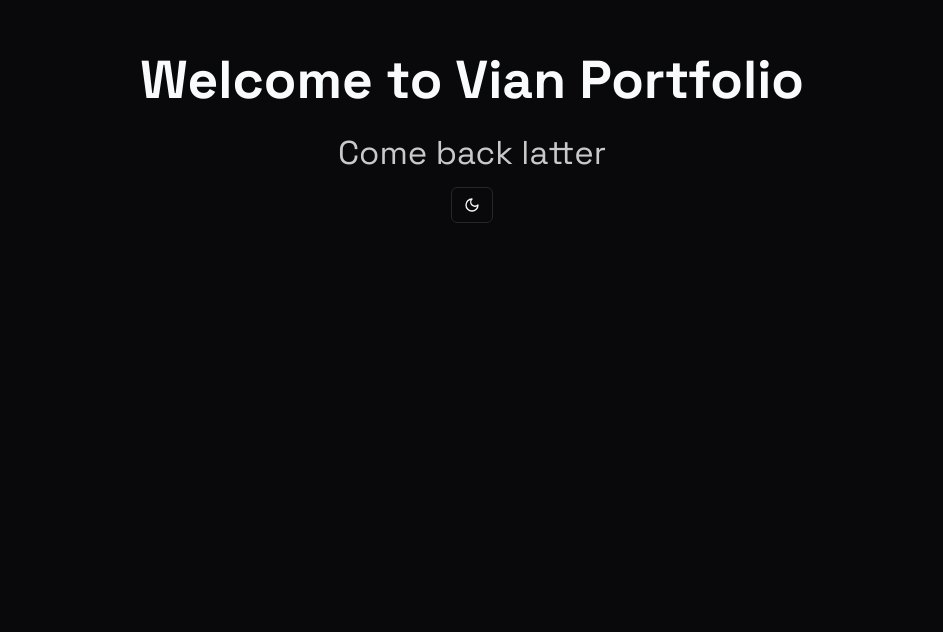
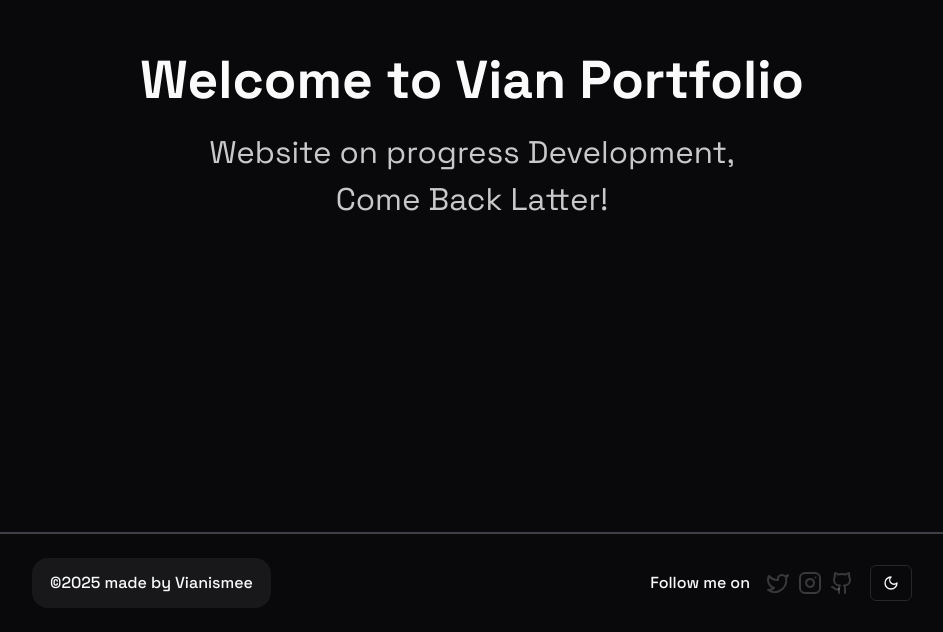
Before and after one commit to vianismee/vian-portfolio, a Next.js app: page / in a window 1280 px wide. Shown: the part 370-1002 px from the top of the page, without its empty margins (168-1111 px from the left). Before the commit the page ends 902 px from the top, so only its background shows below. Built offline with nearby package versions, Linux system fonts and the light colour scheme.

Commit message:
v0.0.2(1) Feat: Header, footer, Animation

```diff
--- a/package.json
+++ b/package.json
@@ -13,6 +13,7 @@
     "@radix-ui/react-slot": "^1.1.2",
     "class-variance-authority": "^0.7.1",
     "clsx": "^2.1.1",
+    "framer-motion": "^12.4.7",
     "lucide-react": "^0.476.0",
     "motion": "^12.4.7",
     "next": "15.1.7",
--- a/src/app/layout.tsx
+++ b/src/app/layout.tsx
@@ -10,7 +10,7 @@ const spaceGrotesk = Space_Grotesk({
 });
 
 export const metadata: Metadata = {
-  title: "Create Next App",
+  title: "Vian Portfolio",
   description: "Generated by create next app",
 };
 
--- a/src/app/page.tsx
+++ b/src/app/page.tsx
@@ -1,15 +1,17 @@
 "use client";
 
+import Footer from "@/components/Footer/Footer";
+import Header from "@/components/Header/Header";
+import Onboard from "@/components/OnBoard/OnBoard";
 import React from "react";
-import Header from "@/components/Header";
-import Dashboard from "./../components/Dashboard/Dashboard";
 
 export default function Home() {
   return (
     <div className="@container">
       <div className="grid grid-row font-[family-name:var(--font-space-grotesk)]">
         <Header />
-        <Dashboard />
+        <Onboard />
+        <Footer />
       </div>
     </div>
   );
--- a/src/components/Dashboard/Dashboard.tsx
+++ /dev/null
@@ -1,16 +0,0 @@
-import React from "react";
-import { ModeToggle } from "./../ui/dark-light";
-
-const Dashboard = () => {
-  return (
-    <div className="w-full px-[200px] flex flex-col justify-center items-center h-dvh gap-2">
-      <h1 className="font-bold text-[40pt]">Welcome to Vian Portfolio</h1>
-      <p className="text-primary/80 text-[calc(40pt/1.618)]">
-        Come back latter
-      </p>
-      <ModeToggle />
-    </div>
-  );
-};
-
-export default Dashboard;
--- /dev/null
+++ b/src/components/Footer/Footer.tsx
@@ -0,0 +1,38 @@
+"use client";
+
+import React, { useState, useEffect } from "react";
+
+import { socialMedia } from "@/data";
+import Link from "next/link";
+import { ModeToggle } from "../ui/dark-light";
+
+const Footer = () => {
+  const [year, setYear] = useState<number | null>(null);
+
+  useEffect(() => {
+    setYear(new Date().getFullYear());
+  }, []);
+
+  return (
+    <div className="w-full border-zinc-700 border-t-[2px] py-6 px-[200px] flex justify-between items-center">
+      <div className="flex items-center gap-4 px-[18px] py-[13px] bg-primary-foreground rounded-2xl">
+        <h1 className="font-medium">©{year} made by Vianismee</h1>
+      </div>
+      <div className="flex items-center gap-4 justify-between">
+        <h1 className="text-primary font-medium">Follow me on</h1>
+        <ul className="flex gap-2">
+          {socialMedia.map((social) => (
+            <li className="" key={social.id}>
+              <Link href={social.href}>{social.icon}</Link>
+            </li>
+          ))}
+        </ul>
+        <div>
+          <ModeToggle />
+        </div>
+      </div>
+    </div>
+  );
+};
+
+export default Footer;
--- a/src/components/Header.tsx
+++ b/src/components/Header/Header.tsx
@@ -1,9 +1,15 @@
 import React from "react";
-import LocalTime from "./ui/local-time";
+import LocalTime from "../ui/local-time";
+import { motion } from "framer-motion";
 
 const Header = () => {
   return (
-    <div className="w-full border-zinc-700 border-b-[2px] py-6 px-[200px] flex justify-between items-center">
+    <motion.div
+      initial={{ opacity: 0, y: -20 }}
+      animate={{ opacity: 1, y: 0 }}
+      transition={{ duration: 0.3, delay: 0.1 }}
+      className="w-full border-zinc-700 border-b-[2px] py-6 px-[200px] flex justify-between items-center"
+    >
       <div className="flex items-center gap-4 px-[18px] py-[13px] bg-primary-foreground rounded-2xl">
         <span className="relative flex size-3">
           <span className="absolute inline-flex h-full w-full animate-ping rounded-full bg-emerald-400 opacity-75"></span>
@@ -17,7 +23,7 @@ const Header = () => {
           <LocalTime />
         </span>
       </div>
-    </div>
+    </motion.div>
   );
 };
 
--- /dev/null
+++ b/src/components/OnBoard/OnBoard.tsx
@@ -0,0 +1,42 @@
+import React from "react";
+// import { ModeToggle } from "../ui/dark-light";
+import { motion } from "framer-motion";
+
+const Onboard = () => {
+  return (
+    <div className="w-full px-[200px] flex flex-col justify-center items-center h-dvh gap-2">
+      <motion.h1
+        initial={{ opacity: 0, y: 30 }}
+        animate={{ opacity: 1, y: 0 }}
+        transition={{
+          duration: 0.5,
+          delay: 0.3,
+          type: "spring",
+          stiffness: 100,
+        }}
+        className="text-primary text-[40pt] font-bold"
+      >
+        Welcome to Vian Portfolio
+      </motion.h1>
+      <motion.p
+        initial={{ opacity: 0, y: 30 }}
+        animate={{ opacity: 1, y: 0 }}
+        transition={{
+          duration: 0.5,
+          delay: 0.8,
+          type: "spring",
+          stiffness: 100,
+        }}
+        className="text-primary/80 text-[calc(38pt/1.618)] text-center"
+      >
+        Website on progress{" "}
+        <span className="hover:text-sky-400 hover:font-bold hover:underline">
+          Development
+        </span>
+        , <br /> Come Back Latter!
+      </motion.p>
+    </div>
+  );
+};
+
+export default Onboard;
--- /dev/null
+++ b/src/data/index.tsx
@@ -0,0 +1,29 @@
+import { Instagram, Github, Twitter } from "lucide-react";
+
+export interface socialMedia {
+  id: number;
+  title: string;
+  href: string;
+  icon: React.ReactNode;
+}
+
+export const socialMedia: socialMedia[] = [
+  {
+    id: 1,
+    title: "twitter",
+    href: "https://x.com/vianismee/",
+    icon: <Twitter className="stroke-primary/20 hover:stroke-primary" />,
+  },
+  {
+    id: 2,
+    title: "instagram",
+    href: "https://www.instagram.com/vianismee.eth/",
+    icon: <Instagram className="stroke-primary/20 hover:stroke-primary" />,
+  },
+  {
+    id: 3,
+    title: "github",
+    href: "https://github.com/vianismee/",
+    icon: <Github className="stroke-primary/20 hover:stroke-primary" />,
+  },
+];
```
Also changed, not shown: 1 other file (tests, documents, lock files or other folders).
